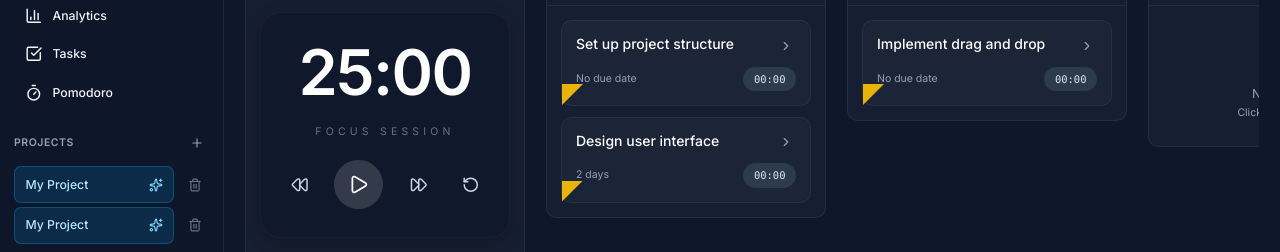
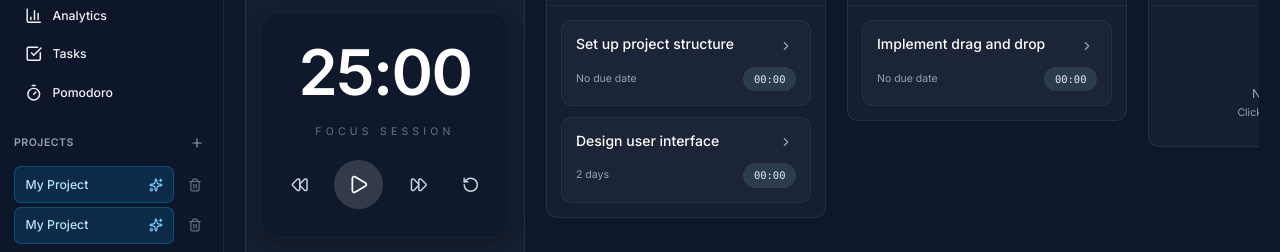
Before and after one commit to lellyresa/kandorov3, a React app in the folder my-web-app/: page / in a window 1280 px wide. Shown: the part 178-430 px from the top of the page. Built offline with nearby package versions, Linux system fonts and the light colour scheme; the HTML template or start-up script is replaced by a standard one.

Commit message:
feat: replace jagged priority triangle with organic corner sweep glow
- Add SVG radial gradient sweep that follows the rounded corner
- Color adapts to priority level; subtle glow with smooth fade
- Remove hard-edged triangle for a design that matches card aesthetics

```diff
--- a/my-web-app/src/components/TaskCard.jsx
+++ b/my-web-app/src/components/TaskCard.jsx
@@ -86,6 +86,16 @@ export default function TaskCard({
     }
   };
 
+  const getPriorityTextColor = (priority) => {
+    const priorityLevel = priority?.toLowerCase() || 'medium';
+    switch (priorityLevel) {
+      case 'low': return 'text-green-500';
+      case 'medium': return 'text-yellow-500';
+      case 'high': return 'text-red-500';
+      default: return 'text-gray-500';
+    }
+  };
+
   const handleCardClick = () => {
     if (project) {
       actions.openTaskModal(task, project.id);
@@ -117,15 +127,22 @@ export default function TaskCard({
         isFocusTask ? 'ring-2 ring-accent-500/40' : ''
       }`}
     >
-      {/* Priority Corner Highlight */}
+      {/* Priority Corner Sweep (organic to match rounded corner) */}
       <div
-        className={`absolute bottom-0 left-0 w-6 h-6 ${getPriorityColor(task.priority)}`}
-        style={{
-          clipPath: 'polygon(0 0, 100% 0, 0 100%)',
-          pointerEvents: 'none',
-        }}
-        title={`Priority: ${task.priority || 'medium'}`}
-      />
+        className="absolute bottom-0 left-0 w-10 h-10 pointer-events-none"
+        aria-hidden="true"
+      >
+        <svg width="100%" height="100%" viewBox="0 0 40 40" className="block">
+          <defs>
+            <radialGradient id="cornerGlow" cx="0" cy="40" r="40">
+              <stop offset="0%" className={`${getPriorityTextColor(task.priority)}`} stopOpacity="0.28" />
+              <stop offset="70%" stopColor="transparent" stopOpacity="0" />
+            </radialGradient>
+          </defs>
+          {/* Sweeping shape that follows the rounded corner */}
+          <path d="M0,40 C0,18 18,0 40,0 L40,0 L0,0 Z" fill="url(#cornerGlow)" />
+        </svg>
+      </div>
       <div className="p-4">
         {/* Clean Top Row */}
         <div className="flex items-start justify-between mb-3">
```
